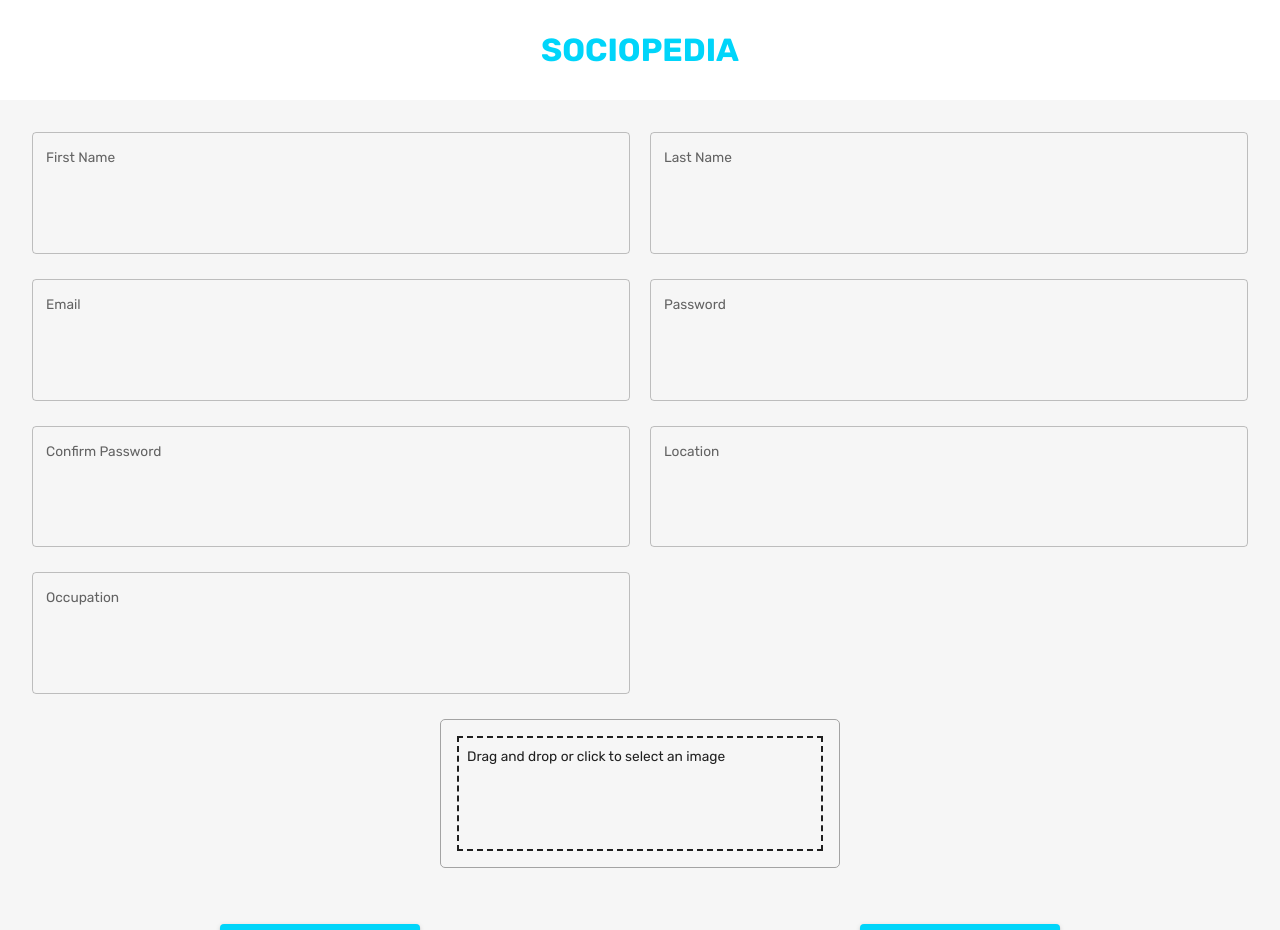
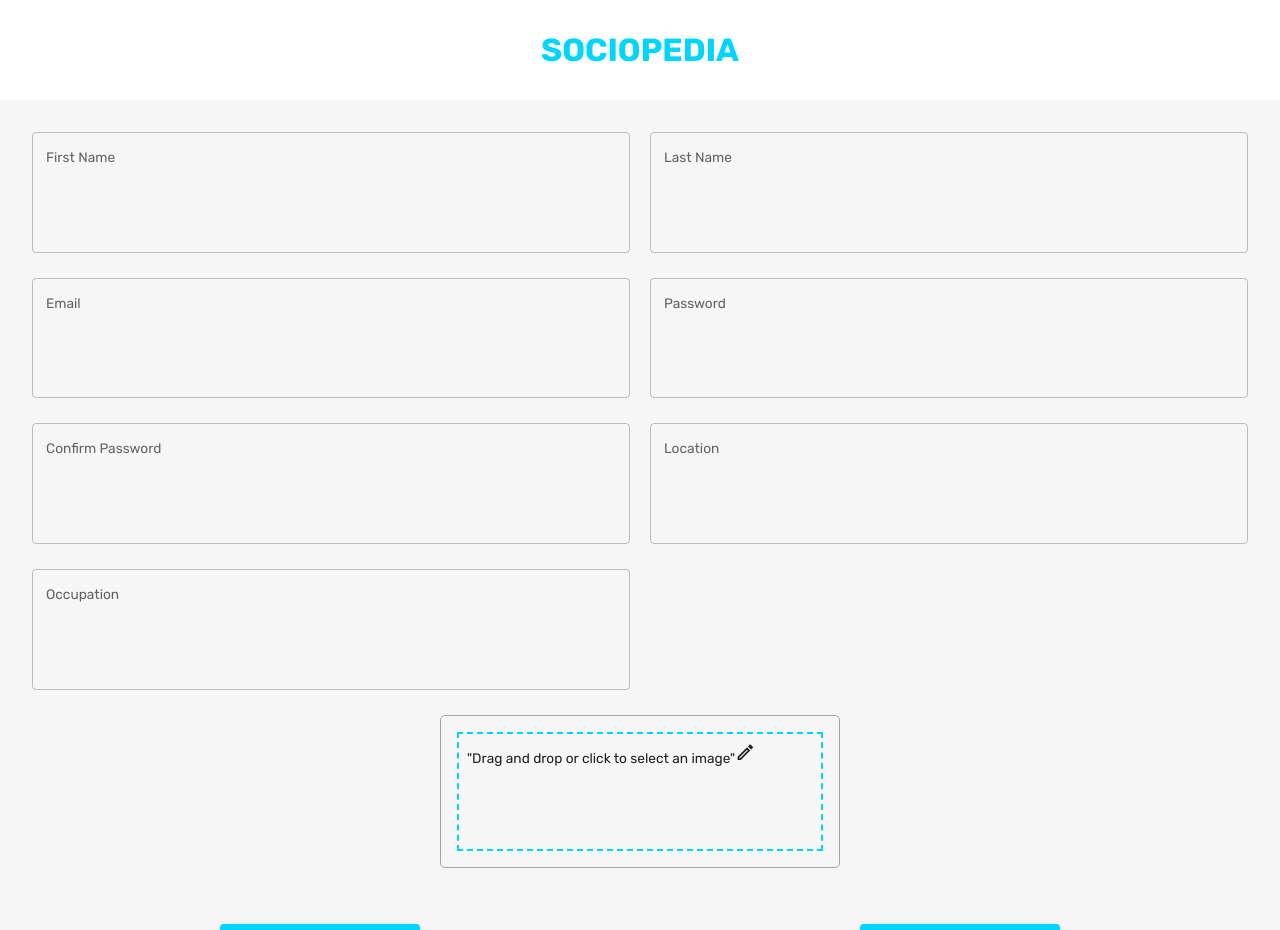
Before and after one commit to jasmindzogovic/social-app, a React (Vite) app in the folder client/: page /signup in a window 1280 px wide. Shown: the top 930 px of the page. Built offline with nearby package versions, Linux system fonts and the light colour scheme.

Commit message:
minor code changes for readability

```diff
--- a/client/src/App.jsx
+++ b/client/src/App.jsx
@@ -38,7 +38,7 @@ function App() {
                 path="/reset-password/:token"
                 element={<ResetPasswordPage />}
               />
-              <Route path="home" element={<HomePage />} />
+              {/* <Route path="home" element={<HomePage />} /> */}
               <Route path="/profile/:userId" element={<ProfilePage />} />
             </Routes>
           </ThemeProvider>
--- a/client/src/components/FormSignup.jsx
+++ b/client/src/components/FormSignup.jsx
@@ -6,6 +6,7 @@ import {
   Typography,
   useTheme,
 } from "@mui/material";
+import { EditOutlined } from "@mui/icons-material";
 import * as yup from "yup";
 import { Formik } from "formik";
 import Dropzone from "react-dropzone";
@@ -195,15 +196,20 @@ function FormSignup() {
                   {({ getRootProps, getInputProps }) => (
                     <Box
                       {...getRootProps()}
-                      border="2px dashed"
+                      border={`2px dashed ${theme.palette.primary.main}`}
                       p=".5rem"
                       sx={{ "&:hover": { cursor: "pointer" } }}
                     >
                       <input {...getInputProps()} />
                       <Typography>
-                        {values.image
-                          ? values.image.name
-                          : "Drag and drop or click to select an image"}
+                        {values.image ? (
+                          values.image.name
+                        ) : (
+                          <>
+                            "Drag and drop or click to select an image"
+                            <EditOutlined />
+                          </>
+                        )}
                       </Typography>
                     </Box>
                   )}
--- a/client/src/components/NavBar.jsx
+++ b/client/src/components/NavBar.jsx
@@ -51,7 +51,7 @@ function NavBar() {
           fontWeight="bold"
           fontSize="clamp(1rem, 2rem, 2.25rem)"
           color="primary"
-          onClick={() => navigate("/home")}
+          onClick={() => navigate("/")}
           sx={{ "&:hover": { color: primaryLight, cursor: "pointer" } }}
         >
           Sociopedia
--- a/client/src/pages/SignUpVerificationPage.jsx
+++ b/client/src/pages/SignUpVerificationPage.jsx
@@ -8,47 +8,31 @@ import SociopediaHeader from "../components/SociopediaHeader";
 function SignUpVerificationPage() {
   const { activationString } = useParams();
 
-  const { data, isLoading, error, isSuccess } = useQuery({
+  const { isLoading, error, isSuccess } = useQuery({
     queryFn: () => signUpVerification(activationString),
     queryKey: [activationString],
   });
 
-  if (isLoading) {
-    return (
-      <>
-        <SociopediaHeader />
+  return (
+    <>
+      <SociopediaHeader />
+      {isLoading && (
         <Typography variant="h3" sx={{ textAlign: "center" }}>
           Verifying your email...
         </Typography>
-        ;
-      </>
-    );
-  }
-
-  if (error) {
-    console.error("Verification error", error);
-    return (
-      <>
-        <SociopediaHeader />
+      )}
+      {error && (
         <Typography sx={{ color: "red", textAlign: "center" }} variant="h3">
           Error occurred: {error.message}
         </Typography>
-      </>
-    );
-  }
-
-  if (isSuccess) {
-    return (
-      <>
-        <SociopediaHeader />
+      )}
+      {isSuccess && (
         <Typography variant="h3" sx={{ textAlign: "center" }}>
           Account has been verified. You may log in to your account now.
         </Typography>
-      </>
-    );
-  }
-
-  return null;
+      )}
+    </>
+  );
 }
 
 export default SignUpVerificationPage;
```
